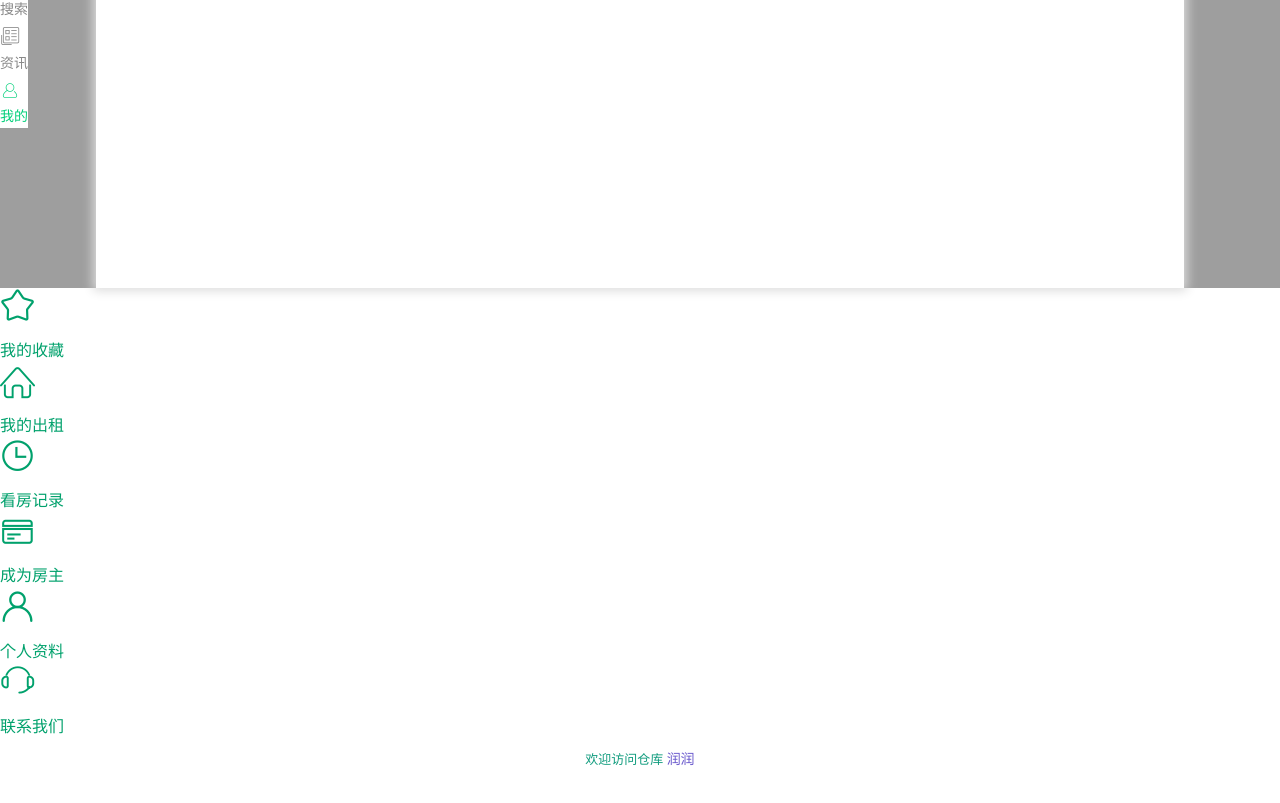
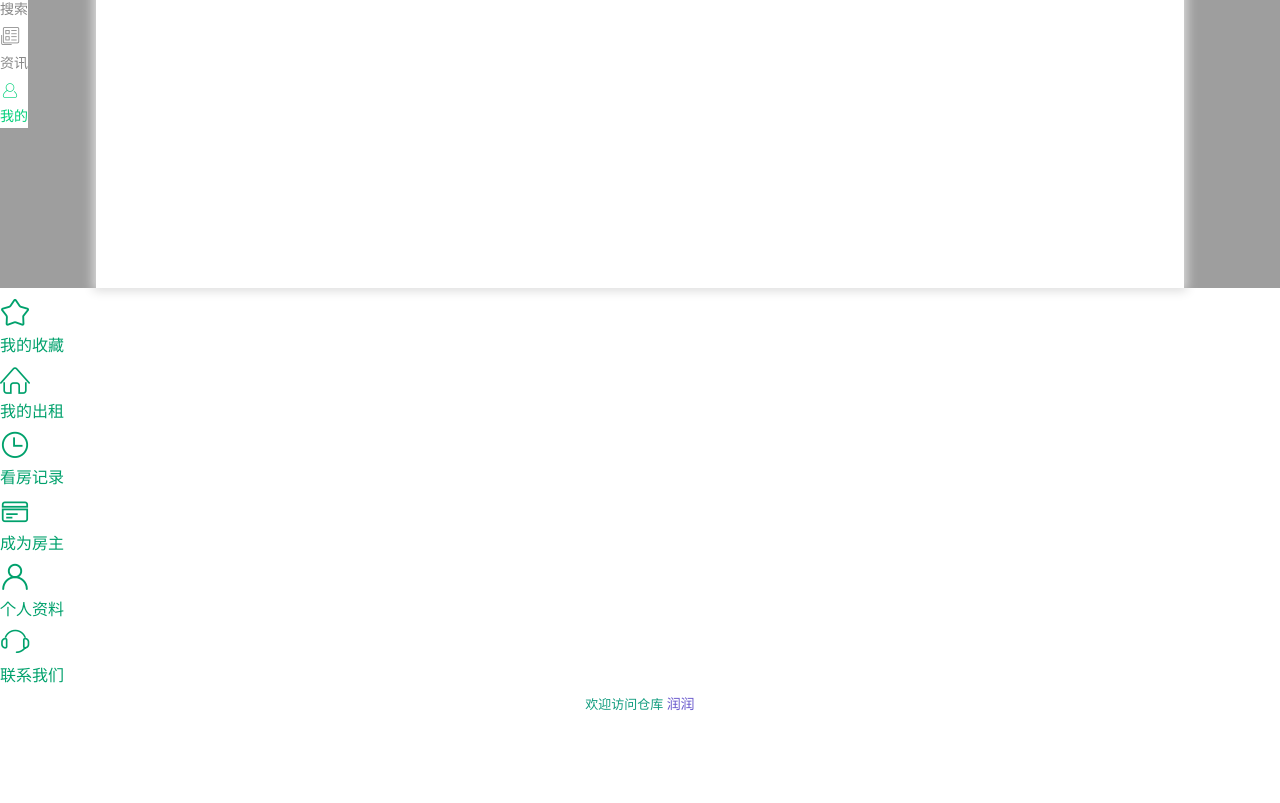
Before and after one commit to Jerry-306/findHouses, a React (Create React App) app: page /home/profile in a window 1280 px wide. Shown: the part 672-1475 px from the top of the page. After the commit the page ends 1438 px from the top, so only its background shows below. Built offline with nearby package versions, Linux system fonts and the light colour scheme.

Commit message:
修改部分样式

```diff
--- a/src/index.css
+++ b/src/index.css
@@ -17,6 +17,8 @@ html, body {
 * {
   box-sizing: border-box;
   touch-action: pan-y;
+  padding: 0;
+  margin: 0;
 }
 
 h1,h2, h3, p, ul{
--- a/src/pages/HouseList/components/FilterMore/index.module.css
+++ b/src/pages/HouseList/components/FilterMore/index.module.css
@@ -36,8 +36,3 @@
     background-color:rgb(12, 151, 133);
     color:white;
 }
-.buttons {
-    position: fixed;
-    z-index: 3;
-    bottom: 0;
-}
--- a/src/pages/Profile/index.module.css
+++ b/src/pages/Profile/index.module.css
@@ -77,13 +77,15 @@
     display: flex;
     flex-direction: column;
     justify-content: center;
+    margin: 10px auto;
     font-size: 16px;
+    line-height: 16px;
     color: rgb(0, 161, 108);
 }
 .menuItem :first-child {
-    height: 50px;
-    font-size: 35px;
-    line-height: 35px;
+    height: 40px;
+    font-size: 30px;
+    line-height: 30px;
 }
 
 .forkMe {
```
